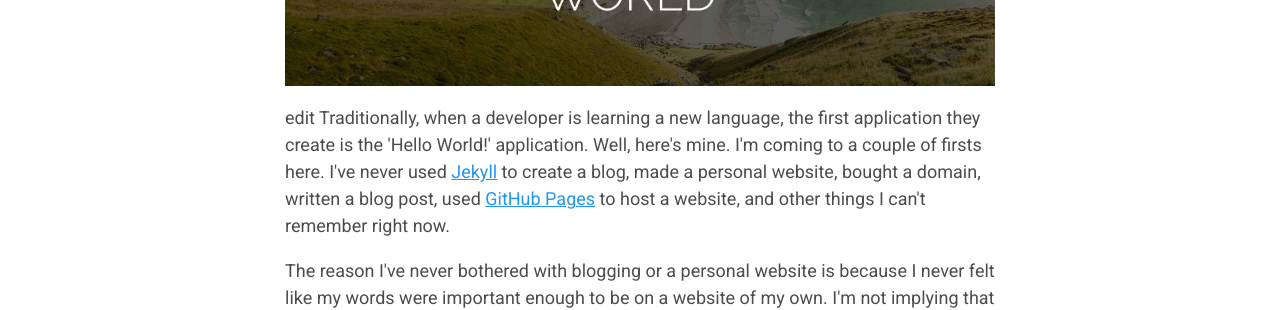
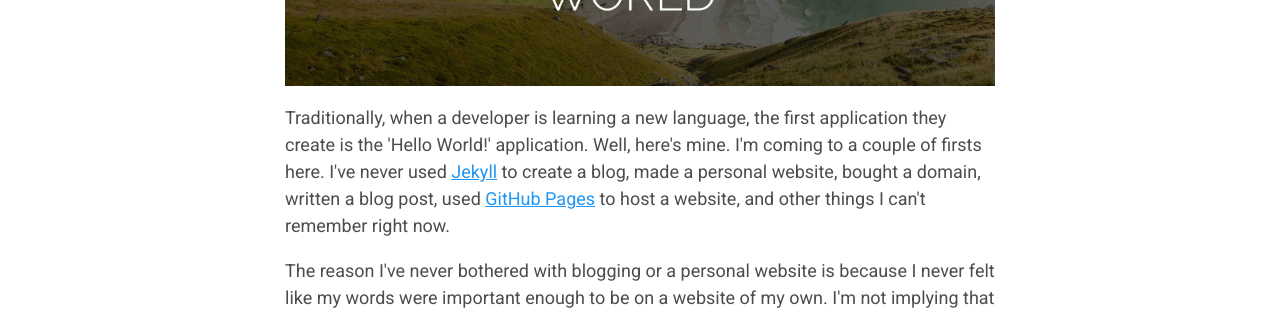
Before and after one commit to tanyxp/tanyxp.github.io, a Jekyll site: the page built from _posts/2016-06-25-hello-world.markdown, in a window 1280 px wide and 900 px high, scrolled down 496 px. Shown: the part 153-463 px from the top of the window. Built offline with Jekyll 4.4.1, drawn with Linux system fonts in a browser that asks for light colours.

Commit message:
Update 2016-06-25-hello-world.markdown

```diff
--- a/_posts/2016-06-25-hello-world.markdown
+++ b/_posts/2016-06-25-hello-world.markdown
@@ -7,7 +7,7 @@
 **Posted on {{ page.date | date: "%b %d, %Y" }} &mdash;**
 
 <img src="/../_images/hello-world.jpg" alt="hello world"/>
-<p>edit Traditionally, when a developer is learning a new language, the first application they
+<p>Traditionally, when a developer is learning a new language, the first application they
  create is the 'Hello World!' application. Well, here's mine. I'm coming to a couple of firsts here.
   I've never used <a href="https://jekyllrb.com/" target="_blank">Jekyll</a> to create a blog, made a personal website, bought a domain, written a blog post,
    used <a href="https://pages.github.com/" target="_blank">GitHub Pages</a> to host a website, and other things I can't remember right now.
```
